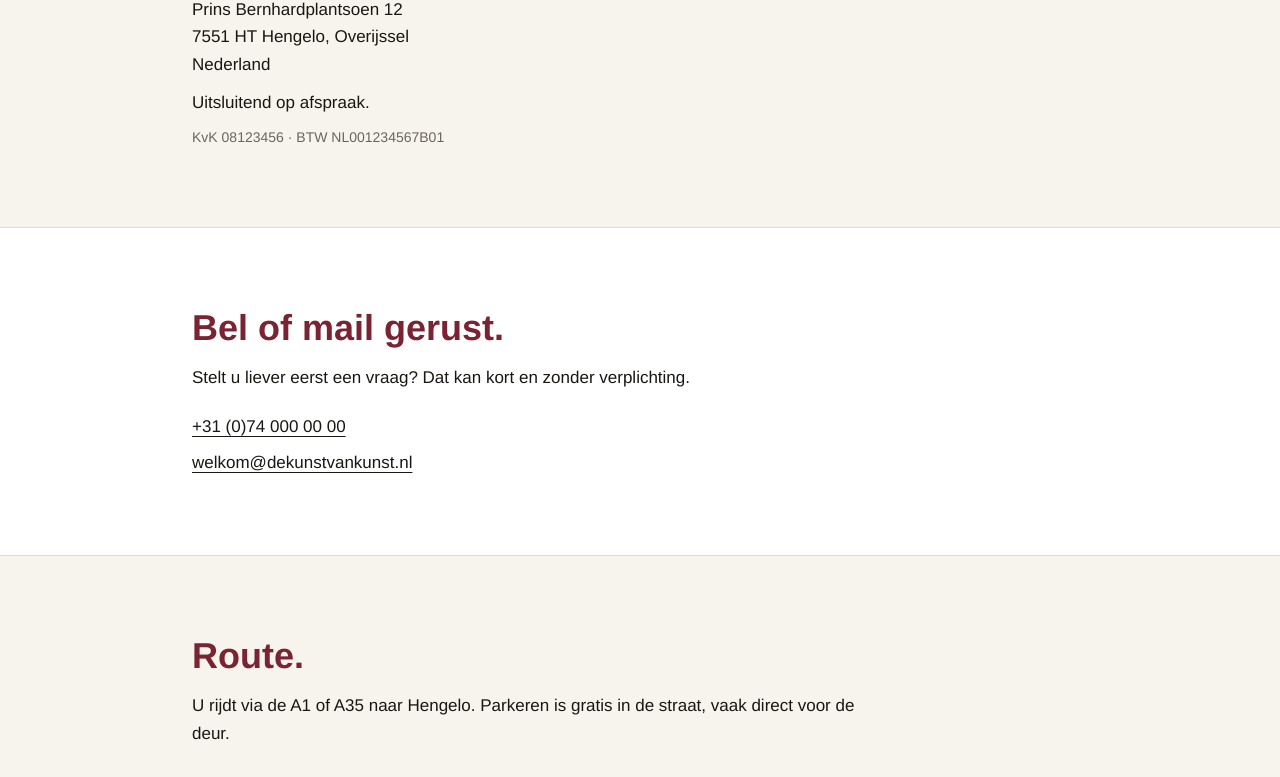
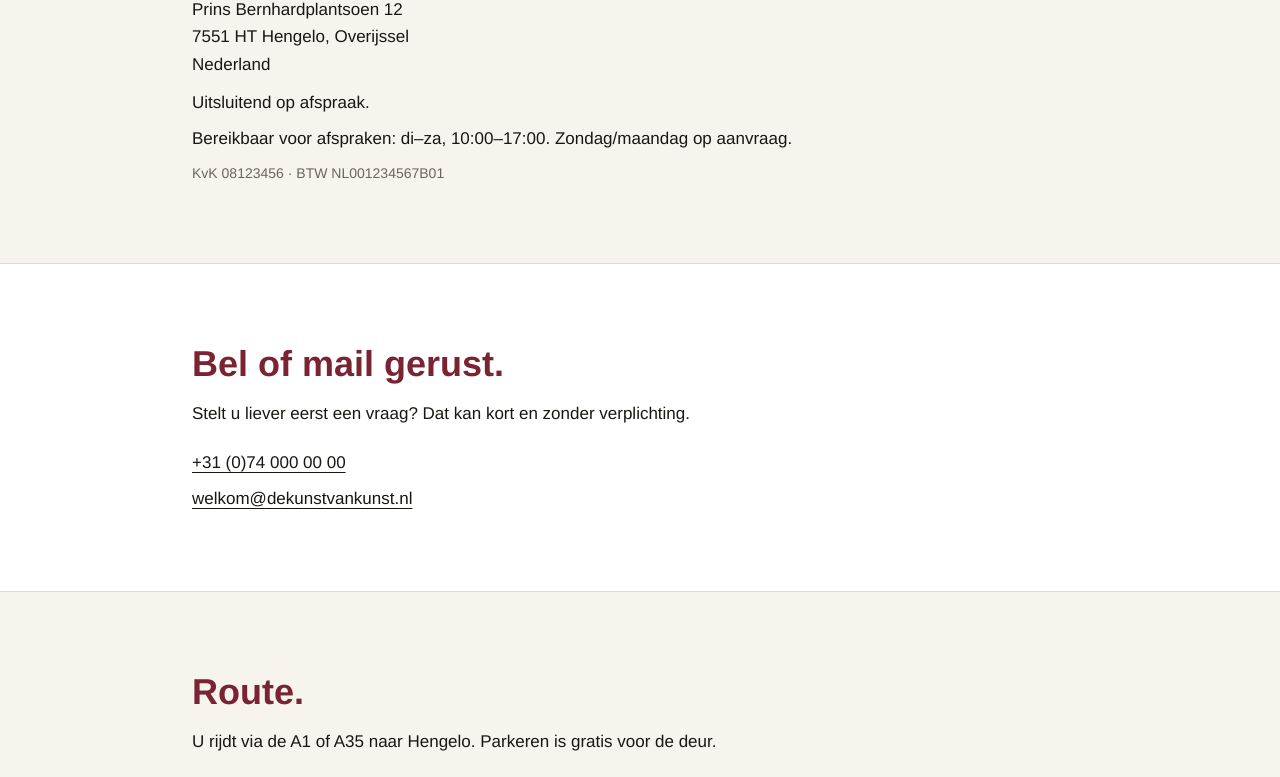
Before and after one commit to basads12/DKVK, a Next.js app: page /contact in a window 1280 px wide. Shown: the part 795-1572 px from the top of the page. Built offline with nearby package versions, Linux system fonts and the light colour scheme.

Commit message:
fix(contact): add opening hours + strengthen parking copy
Add appointment reachability hours under the address block and tighten parking copy in both the route section and contact FAQ.

Made-with: Cursor

```diff
--- a/app/contact/page.tsx
+++ b/app/contact/page.tsx
@@ -75,6 +75,9 @@ export default function ContactPage() {
             {siteConfig.address.country}
           </address>
           <p className="mt-3 text-base text-ink md:text-[17px]">{siteConfig.appointmentOnly}</p>
+          <p className="mt-3 text-base text-ink md:text-[17px]">
+            Bereikbaar voor afspraken: di–za, 10:00–17:00. Zondag/maandag op aanvraag.
+          </p>
           <p className="mt-3 text-sm text-muted">
             KvK {siteConfig.kvk} · BTW {siteConfig.btw}
           </p>
@@ -104,7 +107,7 @@ export default function ContactPage() {
         <div className="mx-auto max-w-default px-5 lg:px-8">
           <h2 className="text-3xl font-semibold text-bordeaux md:text-4xl">Route.</h2>
           <p className="mt-4 max-w-2xl text-base leading-relaxed text-ink md:text-[17px]">
-            U rijdt via de A1 of A35 naar Hengelo. Parkeren is gratis in de straat, vaak direct voor de deur.
+            U rijdt via de A1 of A35 naar Hengelo. Parkeren is gratis voor de deur.
           </p>
           <div className="mt-8">
             <LazyMap />
--- a/content/site.ts
+++ b/content/site.ts
@@ -127,7 +127,7 @@ export const faq = {
     },
     {
       q: "Is er parkeergelegenheid?",
-      a: "Ja. Parkeren kan gratis in de straat, meestal recht voor de deur.",
+      a: "Ja. Parkeren voor de deur, altijd gratis.",
     },
     {
       q: "Ik heb geen cheque. Kan ik toch komen?",
```
